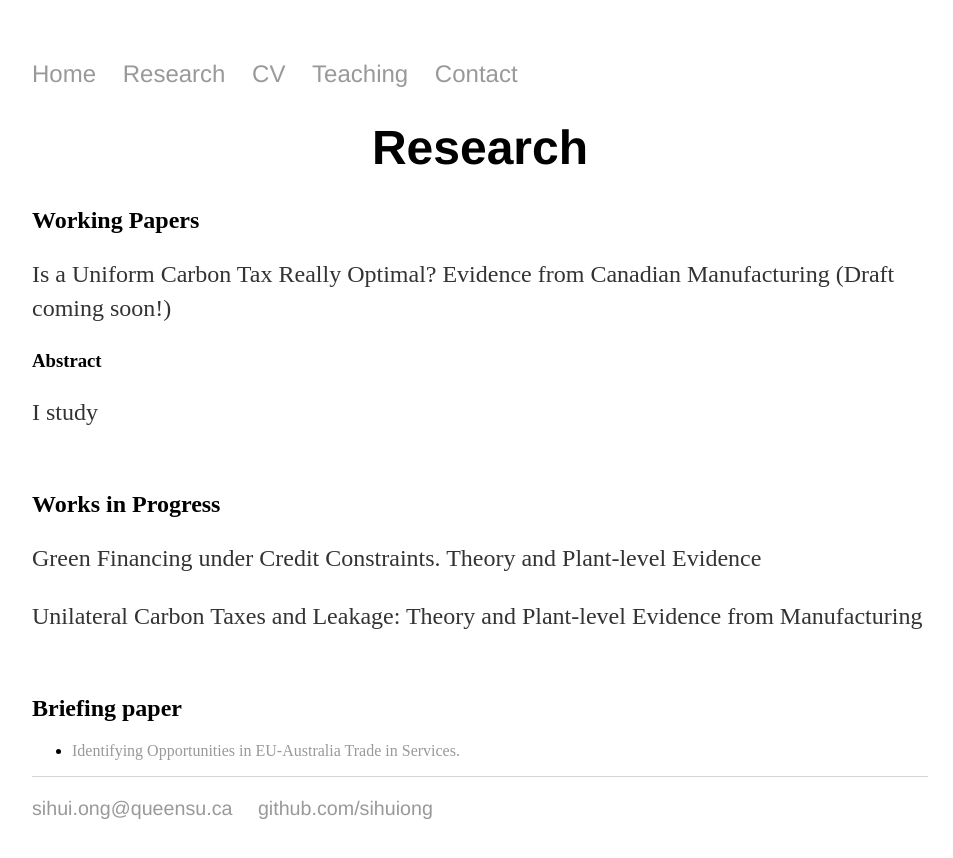
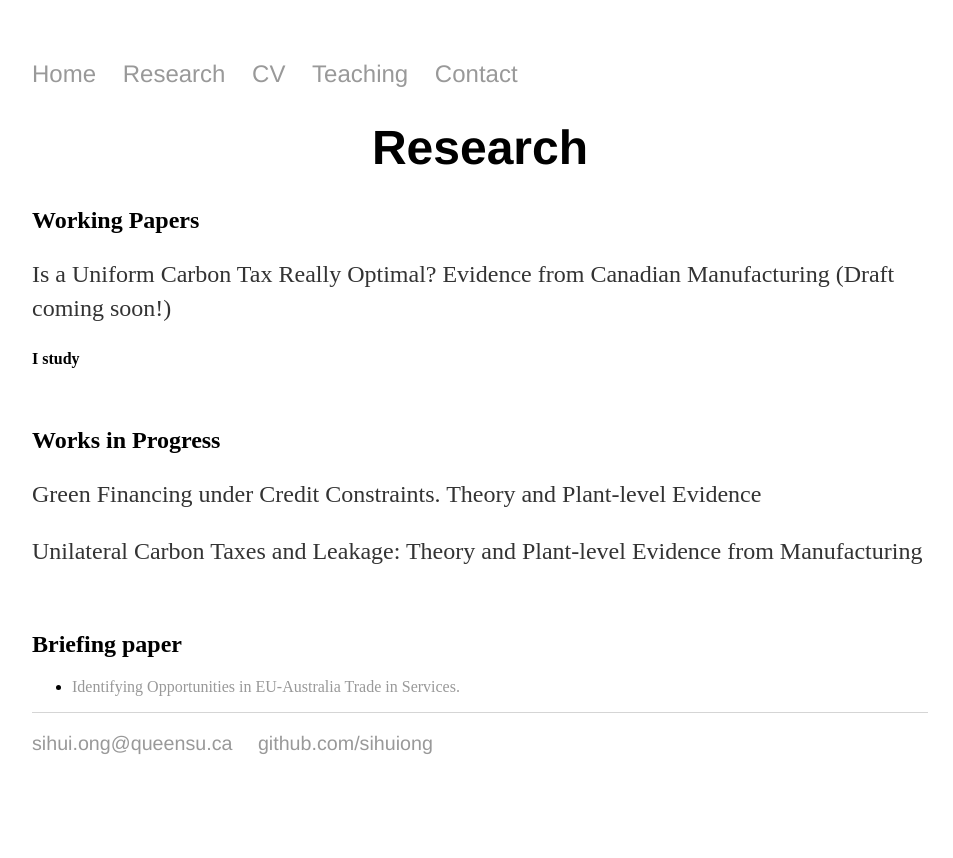
Before and after one commit to SihuiOng/SihuiOng.github.io, a Jekyll site: the page built from research/index.html, in a window 1280 px wide. Shown: the top 858 px of the page, without its empty margins (160-1113 px from the left). Built offline with Jekyll 4.4.1, drawn with Linux system fonts in a browser that asks for light colours.

Commit message:
Update index.html

```diff
--- a/research/index.html
+++ b/research/index.html
@@ -6,9 +6,8 @@ title: Research
 	<h1 style="text-align:center;">Research</h1>
 	<h2>Working Papers</h2>
 	<p>Is a Uniform Carbon Tax Really Optimal? Evidence from Canadian Manufacturing (Draft coming soon!) </p>
-		<h3>Abstract</h3>
-		<p>I study
-                  </p>
+		<h4>I study</h3>
+
 	<br>
 	<h2>Works in Progress</h2>
 
```
